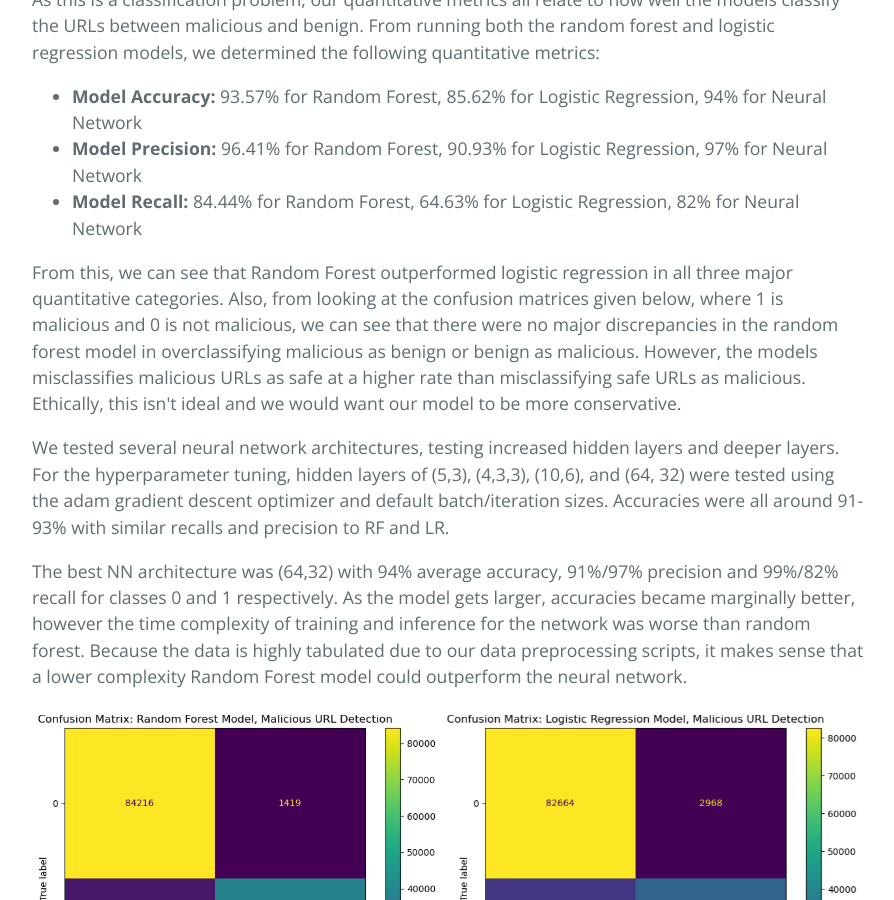
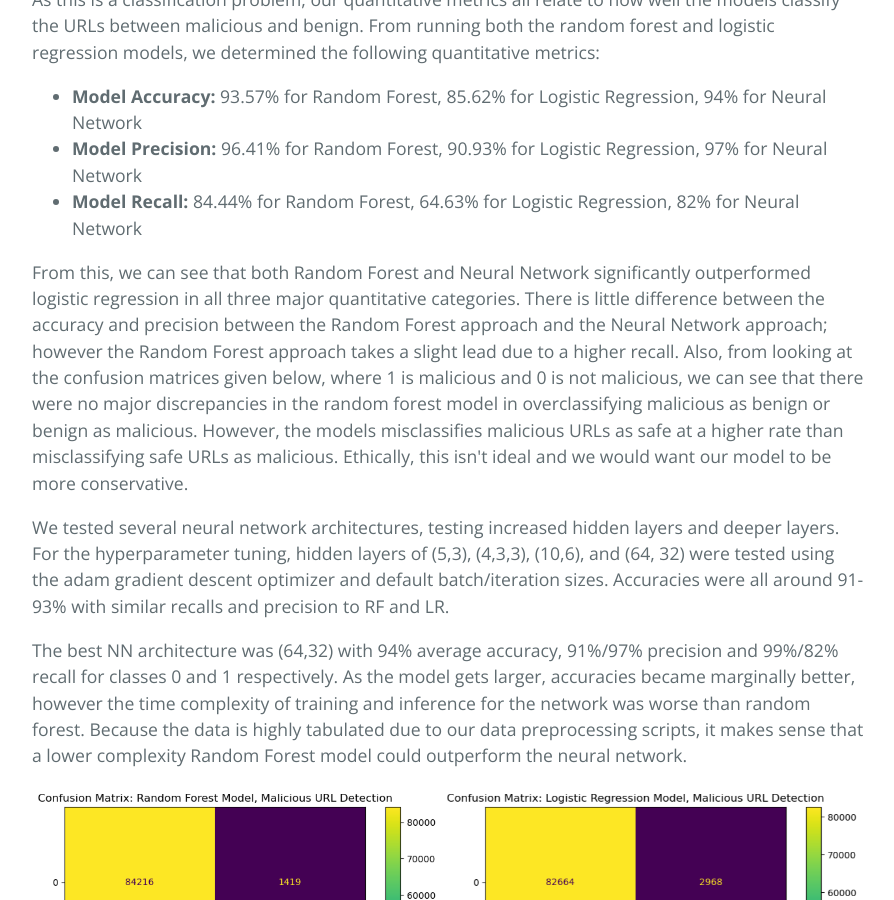
Before and after one commit to CodeXTL/ML-Project-Website, a Jekyll site: the page index.html, which Jekyll copies as it is, in a window 1280 px wide and 900 px high, scrolled down 3377 px. Shown: the whole window, without its empty margins (192-1086 px from the left). Built offline with Jekyll 4.4.1, drawn with Linux system fonts in a browser that asks for light colours.

Commit message:
Slight Update to Results & Discussion.

```diff
--- a/index.html
+++ b/index.html
@@ -305,9 +305,10 @@
       </ul>
 
       <p>
-        From this, we can see that Random Forest outperformed logistic
-        regression in all three major quantitative categories. Also, from
-        looking at the confusion matrices given below, where 1 is malicious and 0 is not malicious, we can see that there
+        From this, we can see that both Random Forest and Neural Network significantly
+        outperformed logistic regression in all three major quantitative categories. There is little difference
+        between the accuracy and precision between the Random Forest approach and the Neural Network approach; however the Random Forest approach
+        takes a slight lead due to a higher recall. Also, from looking at the confusion matrices given below, where 1 is malicious and 0 is not malicious, we can see that there
         were no major discrepancies in the random forest model in
         overclassifying malicious as benign or benign as malicious. However, the models misclassifies malicious URLs as safe at a higher rate
         than misclassifying safe URLs as malicious. Ethically, this isn't ideal and we would want our model to be more conservative.
```
